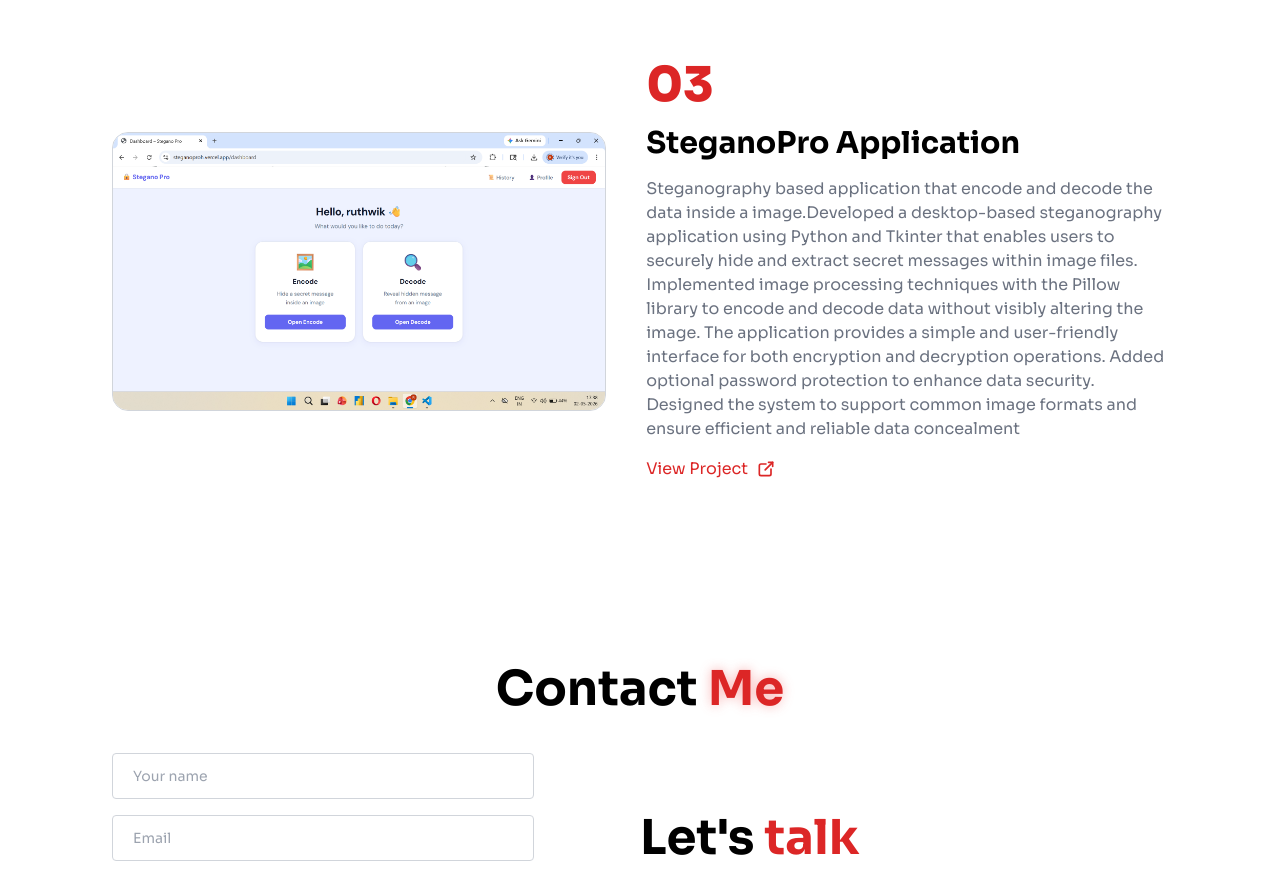
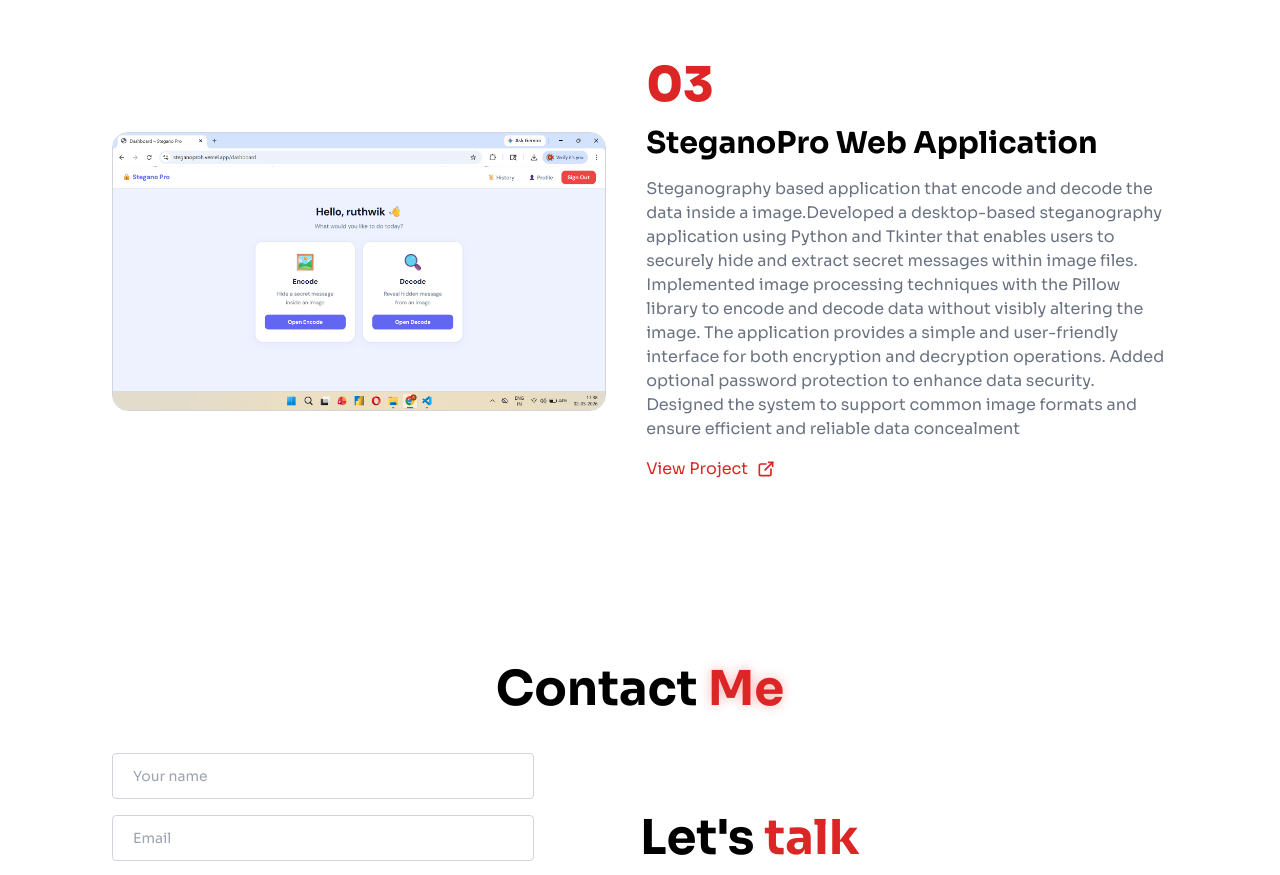
Before and after one commit to ruthwik21ch/portfolioo, a React (Vite) app: page / in a window 1280 px wide. Shown: the part 3980-4855 px from the top of the page. Built offline with nearby package versions, Linux system fonts and the light colour scheme.

Commit message:
Update project title from 'SteganoPro Application' to 'SteganoPro Web Application'

```diff
--- a/src/components/Projects.jsx
+++ b/src/components/Projects.jsx
@@ -19,7 +19,7 @@ const projects = [
   },
   {
     id: 3,
-    title: "SteganoPro Application",
+    title: "SteganoPro Web Application",
     description: "Steganography based application that encode and decode the data inside a image.Developed a desktop-based steganography application using Python and Tkinter that enables users to securely hide and extract secret messages within image files. Implemented image processing techniques with the Pillow library to encode and decode data without visibly altering the image. The application provides a simple and user-friendly interface for both encryption and decryption operations. Added optional password protection to enhance data security. Designed the system to support common image formats and ensure efficient and reliable data concealment",
     image: "/assets/port.png",
     link: "https://steganoproh.vercel.app/"
```
